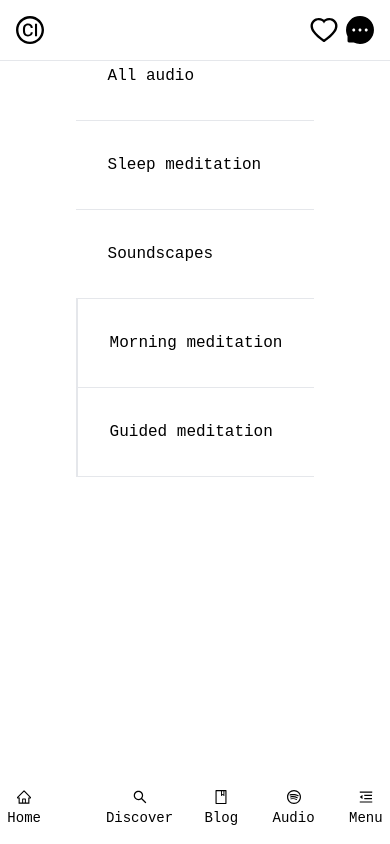
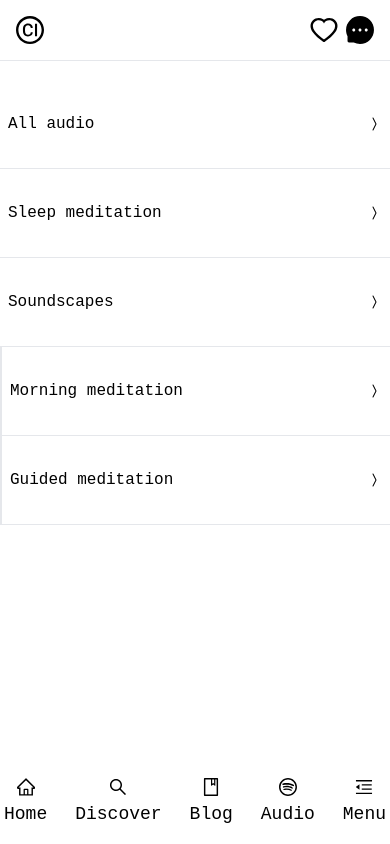
Before and after one commit to dennis-dentrix/dailytherapy, a React (Vite) app: page /audio in a window 390 px wide. Built offline with nearby package versions, Linux system fonts and the light colour scheme.

Commit message:
Responsive pages

```diff
--- a/src/App.jsx
+++ b/src/App.jsx
@@ -27,16 +27,18 @@ function App() {
         <Route path="/signup" element={<Signup />} />
         <Route path="/forgot" element={<ForgotPassword />} />
         <Route path="/mailSent" element={<Mailsent />} />
+
         <Route element={<Applayout />}>
           <Route index element={<Navigate replace to="/home" />} />
           <Route path="/home" element={<Home />} />
           <Route path="/exercise/1" element={<VideoView />} />{" "}
-          <Route element={<Discover />}>
-            <Route index element={<Navigate replace to="/discover" />} />
-            <Route path="/discover" element={<Articles />} />
-          </Route>
           <Route path="/blog" element={<Blog />} />
           <Route path="/audio" element={<Audio />} />
+        </Route>
+
+        <Route element={<Discover />}>
+          <Route index element={<Navigate replace to="/discover" />} />
+          <Route path="/discover" element={<Articles />} />
         </Route>
 
         <Route element={<Menu />}>
--- a/src/auth/ForgotPassword.jsx
+++ b/src/auth/ForgotPassword.jsx
@@ -18,8 +18,8 @@ export function ForgotForm() {
     navigate("/mailsent");
   };
   return (
-    <div className="flex min-h-screen items-center justify-center bg-gray-100">
-      <div className="p-8 bg-white shadow-lg">
+    <div className="flex min-h-screen items-center justify-center ">
+      <div className="p-8 bg-white">
         <h1 className="text-3xl font-semibold">Forgot password?</h1>
         <p className="mt-2 text-lg">Enter your email to reset password</p>
         <form className="mt-6">
--- a/src/auth/Login.jsx
+++ b/src/auth/Login.jsx
@@ -12,8 +12,8 @@ export default function Login() {
 
 export function LoginForm() {
   return (
-    <div className="flex min-h-screen items-center justify-center bg-gray-100">
-      <div className="w-full max-w-md p-8 space-y-6 bg-white rounded-lg shadow-md">
+    <div className="flex min-h-screen items-center justify-center ">
+      <div className="w-full max-w-md p-8 space-y-6 bg-white rounded-lg">
         <h1 className="text-center text-3xl font-bold">My Daily Therapy</h1>
         <form className="mt-8 space-y-6">
           <div>
--- a/src/pages/Audio.jsx
+++ b/src/pages/Audio.jsx
@@ -1,18 +1,44 @@
+import { ChevronCompactRight } from "react-bootstrap-icons";
 import { Link } from "react-router-dom";
 
 export default function Audio() {
   return (
     <>
-      <main className=" w-2/3  grid md:grid-cols-2 divide-x-2 justify-center mx-auto">
-        <div className="flex flex-col [&>*]:border-b">
-          <Link className="p-8">All audio</Link>
-          <Link className="p-8">Sleep meditation</Link>
-          <Link className="p-8">Soundscapes</Link>
+      <main className="w-full mt-12 md:w-2/3  grid grid-cols-1 md:grid-cols-2 divide-x-2 justify-center md:mx-auto  ">
+        <div className="flex flex-col [&>*]:border-b w-full">
+          <Link className="px-2 py-8 flex items-center justify-between md:p-8">
+            All audio
+            <span>
+              <ChevronCompactRight />
+            </span>
+          </Link>
+          <Link className="px-2 py-8 flex items-center justify-between md:p-8">
+            Sleep meditation
+            <span>
+              <ChevronCompactRight />
+            </span>
+          </Link>
+          <Link className="px-2 py-8 flex items-center justify-between md:p-8">
+            Soundscapes
+            <span>
+              <ChevronCompactRight />
+            </span>
+          </Link>
         </div>
 
         <div className="flex flex-col [&>*]:border-b">
-          <Link className="p-8 items-start">Morning meditation</Link>
-          <Link className="p-8">Guided meditation</Link>
+          <Link className="px-2 py-8 flex items-center justify-between md:p-8 md:items-start">
+            Morning meditation
+            <span>
+              <ChevronCompactRight />
+            </span>
+          </Link>
+          <Link className="px-2 py-8 flex items-center justify-between md:p-8">
+            Guided meditation
+            <span>
+              <ChevronCompactRight />
+            </span>
+          </Link>
         </div>
       </main>
     </>
--- a/src/pages/Blog.jsx
+++ b/src/pages/Blog.jsx
@@ -4,7 +4,7 @@ export default function Blog() {
   return (
     <main className="w-full mx-auto">
       {/* <div className="grid grid-cols-5 grid-rows-3 items-center justify-center gap-1 w-2/3 mx-auto"> */}
-      <div className="grid grid-cols-1 sm:grid-cols-2 md:grid-cols-3 lg:grid-cols-5 gap-2 p-5 justify-center">
+      <div className="grid grid-cols-1  md:grid-cols-3 lg:grid-cols-5 gap-2 p-5 md:justify-center">
         <BlogCards />
         <BlogCards />
         <BlogCards />
@@ -15,7 +15,6 @@ export default function Blog() {
         <BlogCards />
         <BlogCards />
         <BlogCards />
-
       </div>
     </main>
   );
@@ -24,10 +23,12 @@ export default function Blog() {
 function BlogCards() {
   return (
     <div className=" relative">
-    <img className="w-full h-full grayscale" src={img3} alt="" />
-    <div className="p-4">
-      <h2 className="absolute bottom-0 right-0 text-lg font-bold text-white">Promoting Kidney Health and Awareness</h2>
-    </div>
+      <img className="w-full h-full grayscale" src={img3} alt="" />
+      <div className="p-4">
+        <h2 className="absolute bottom-0 right-0 text-lg font-bold text-white">
+          Promoting Kidney Health and Awareness
+        </h2>
+      </div>
     </div>
   );
 }
--- a/src/pages/Discover.jsx
+++ b/src/pages/Discover.jsx
@@ -1,36 +1,52 @@
-
-import { SearchOutlined } from '@ant-design/icons';
-import { NavLink } from 'react-router-dom';
+import { SearchOutlined } from "@ant-design/icons";
+import { NavLink } from "react-router-dom";
+import Navbar from "../ui/Navbar";
+import { Search } from "react-bootstrap-icons";
 export default function Discover() {
   return (
     <main>
-      <Navigation/>
+      <div className="flex gap-2 rounded-lg items-center bg-gray-300 mx-2 my-3 px-3 py-2">
+        <Search />
+        <input
+          type="search"
+          name=""
+          id=""
+          placeholder="search"
+          className="bg-transparent w-full py-1  text-gray-600 focus:outline-none"
+        />
+      </div>
+      <Navigation />
       <SearchBody />
-
+      <Navbar />
     </main>
-  )
+  );
 }
-
 
 const Navigation = () => {
   return (
     <nav className="flex justify-center items-center bg-gray-300 py-4 shadow-md [&>*]:text-gray-700 [&>*]:hover:text-gray-900">
       <div className="space-x-4 *:px-6 *:py-[1.2rem] ">
-        <NavLink to="/discover" className="">ARTICLES</NavLink>
-        <NavLink to="/videos" className="">VIDEOS</NavLink>
-        <NavLink to="/audio" className="">AUDIO</NavLink>
+        <NavLink to="/discover" className="">
+          ARTICLES
+        </NavLink>
+        <NavLink to="/videos" className="">
+          VIDEOS
+        </NavLink>
+        <NavLink to="/audio" className="">
+          AUDIO
+        </NavLink>
       </div>
     </nav>
   );
 };
 
-const SearchBody =( )=> {
+const SearchBody = () => {
   return (
-    <div className='flex items-center justify-center flex-col'>
-      <div className='text-7xl py-5'>
-      <SearchOutlined />
+    <div className="flex items-center justify-center flex-col">
+      <div className="text-7xl py-5">
+        <SearchOutlined />
       </div>
       <p className="font-medium text-2xl">Perform a search</p>
     </div>
-  )
-}
+  );
+};
--- a/src/pages/Profile.jsx
+++ b/src/pages/Profile.jsx
@@ -11,11 +11,11 @@ import { Link } from "react-router-dom";
 
 export default function Profile() {
   return (
-    <main className="py-6 md:flex md:flex-col md:items-center">
-      <div className="border md:w-1/2 md:py-3">
+    <main className="py-4 md:py-6 md:flex md:flex-col md:items-center">
+      <div className="border-b md:w-1/2 md:py-3">
         <div className="flex flex-col items-center gap-6 mb-6">
-          <div className="flex flex-col items-center gap-3">
-            <PersonCircle className="text-3xl " />
+          <div className="flex flex-col items-center gap-3 text-3xl">
+            <PersonCircle className=" " />
             <p className="text-sm">
               Sign in to access your account infromation
             </p>
--- a/src/ui/MenuHeader.jsx
+++ b/src/ui/MenuHeader.jsx
@@ -7,13 +7,13 @@ export default function MenuHeader() {
 
   return (
     <header>
-      <div className="border-b pb-2">
-        <div className=" flex container justify-between items-center mt-5 ">
-          <div className="flex items-center ">
-            <X onClick={() => navigate(-1)} className="text-3xl" />
+      <div className="border-b py-2 px-3">
+        <div className=" flex container justify-between items-center  ">
+          <div className="flex items-center gap-4 ">
+            <X onClick={() => navigate(-1)} className="text-4xl" />
             <Circle onClick={() => navigate("/home")} className="text-2xl" />
           </div>
-          <div className="flex gap-2 items-center *:text-2xl">
+          <div className="flex gap-4 items-bottom *:text-2xl">
             <Heart />
             <MessageFilled onClick={() => navigate("/therapybot")} />
           </div>
--- a/src/ui/Navbar.jsx
+++ b/src/ui/Navbar.jsx
@@ -23,12 +23,11 @@ export default function Navbar() {
   };
   return (
     <div className="fixed bottom-0 left-0 right-0 lg:top-[3.5rem]  md:border-2 h-max ">
-      <NavLink className=" top-0 bg-white flex items-center justify-center gap-6 py-4 [&>*]:flex [&>*]:flex-col [&>*]:items-center [&>*]:gap-1 [&>*]:text-sm  [&>*]:font-thin [&>*]:w-28">
-        <Link to="/" className="">
+      <NavLink className=" top-0 bg-white flex items-center justify-center gap-6 py-4 [&>*]:flex [&>*]:flex-col [&>*]:items-center [&>*]:gap-1 [&>*]:text-lg  [&>*]:font-thin [&>*]:w-28">
+        <Link to="/home" className="">
           <HomeOutlined />
           <span>Home</span>
         </Link>
-        &nbsp;
         <Link to="/discover" className="">
           <SearchOutlined />
           <span>Discover</span>
```
